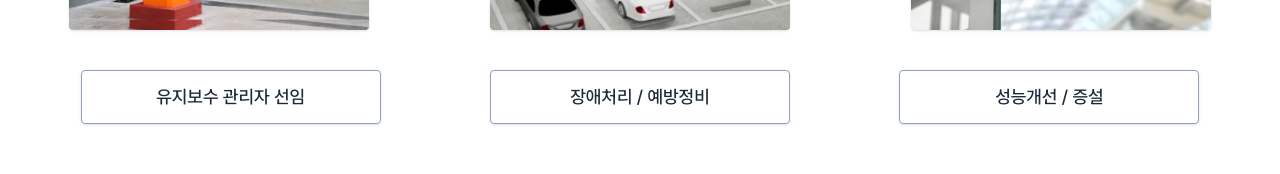
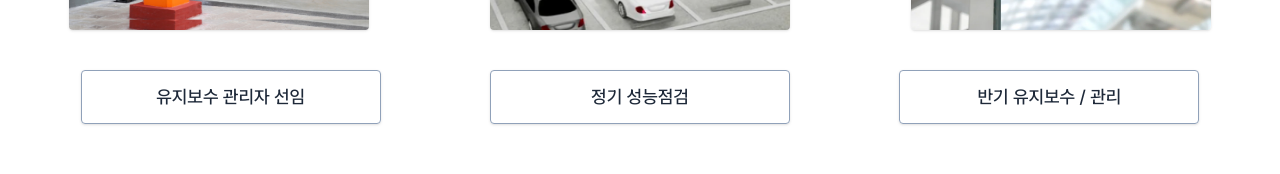
Before and after one commit to heo-it/deojiwon-web, a Next.js app: page /maintenance in a window 1280 px wide. Shown: the part 1138-1312 px from the top of the page. Built offline with nearby package versions, Linux system fonts and the light colour scheme.

Commit message:
chore: 문구 수정

```diff
--- a/components/MaintenanceContent.tsx
+++ b/components/MaintenanceContent.tsx
@@ -34,8 +34,8 @@ export default function MaintenanceContent() {
           >
             {[
               "유지보수 관리자 선임",
-              "장애처리 / 예방정비",
-              "성능개선 / 증설",
+              "정기 성능점검",
+              "반기 유지보수 / 관리",
             ].map((item, i) => (
               <div
                 key={i}
```
